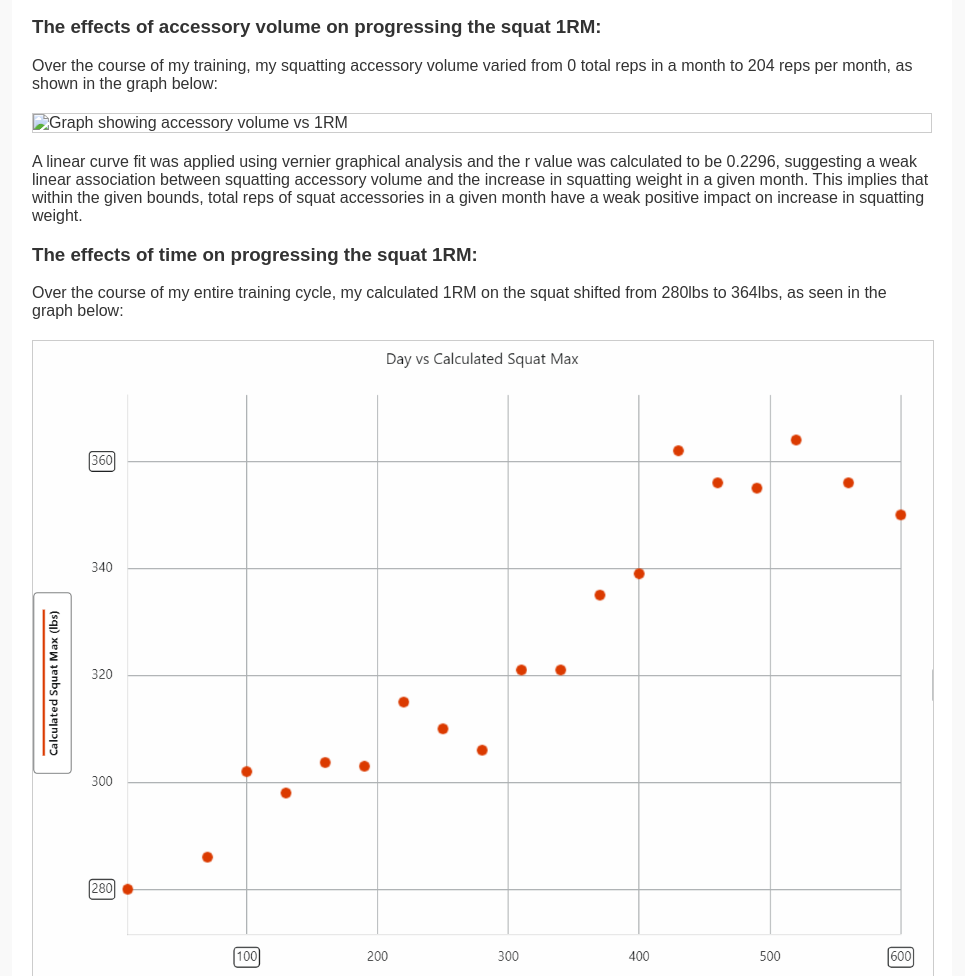
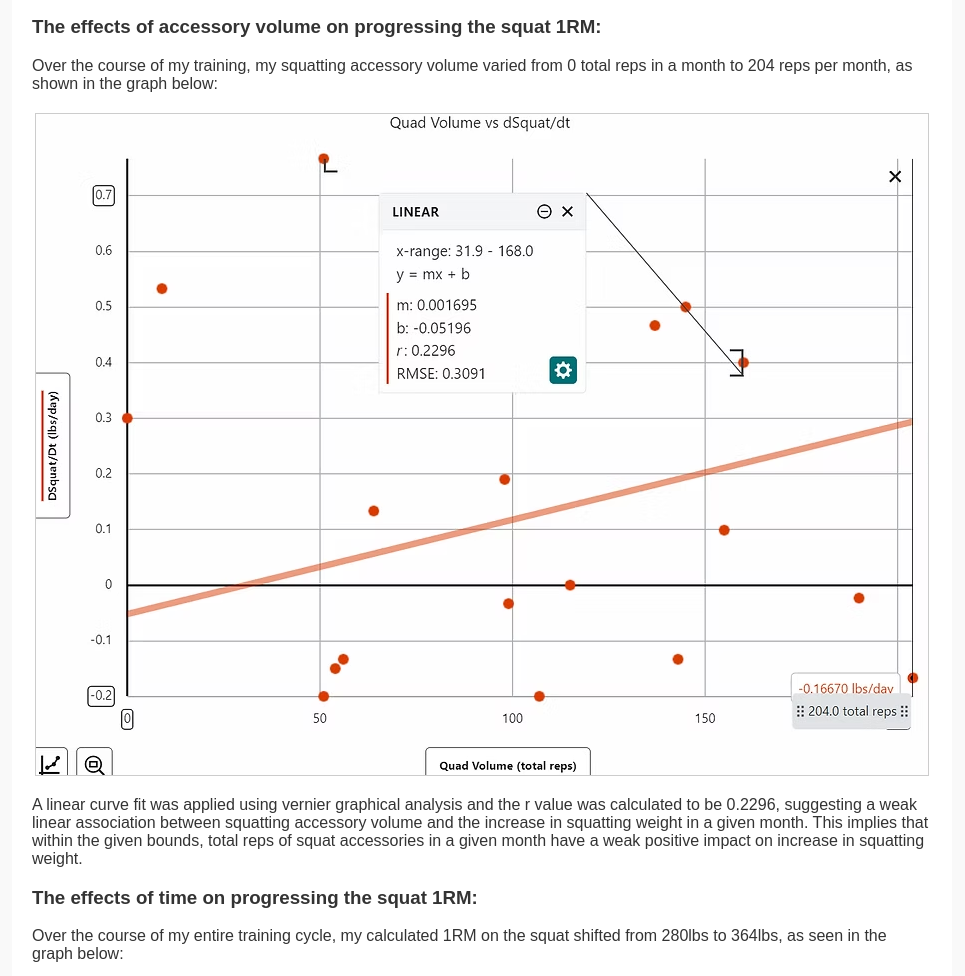
Before and after one commit to opwiebe1-glitch/opwiebe1-glitch.github.io, a plain HTML site: page index.html in a window 1280 px wide. Shown: the part 2320-3296 px from the top of the page, without its empty margins (158-1123 px from the left). Drawn offline with Linux system fonts and the light colour scheme.

Commit message:
Update index.html

```diff
--- a/index.html
+++ b/index.html
@@ -133,7 +133,7 @@
 
   <h3>The effects of accessory volume on progressing the squat 1RM:</h3>
   <p>Over the course of my training, my squatting accessory volume varied from 0 total reps in a month to 204 reps per month, as shown in the graph below:</p>
-  <img src="path-to-accessory-volume-graph.jpg" alt="Graph showing accessory volume vs 1RM">
+  <img src="Screenshot 2025-10-28 215915.png" alt="Graph showing accessory volume vs 1RM">
 
   <p>A linear curve fit was applied using vernier graphical analysis and the r value was calculated to be 0.2296, suggesting a weak linear association between squatting accessory volume and the increase in squatting weight in a given month. This implies that within the given bounds, total reps of squat accessories in a given month have a weak positive impact on increase in squatting weight.</p>
 
```
